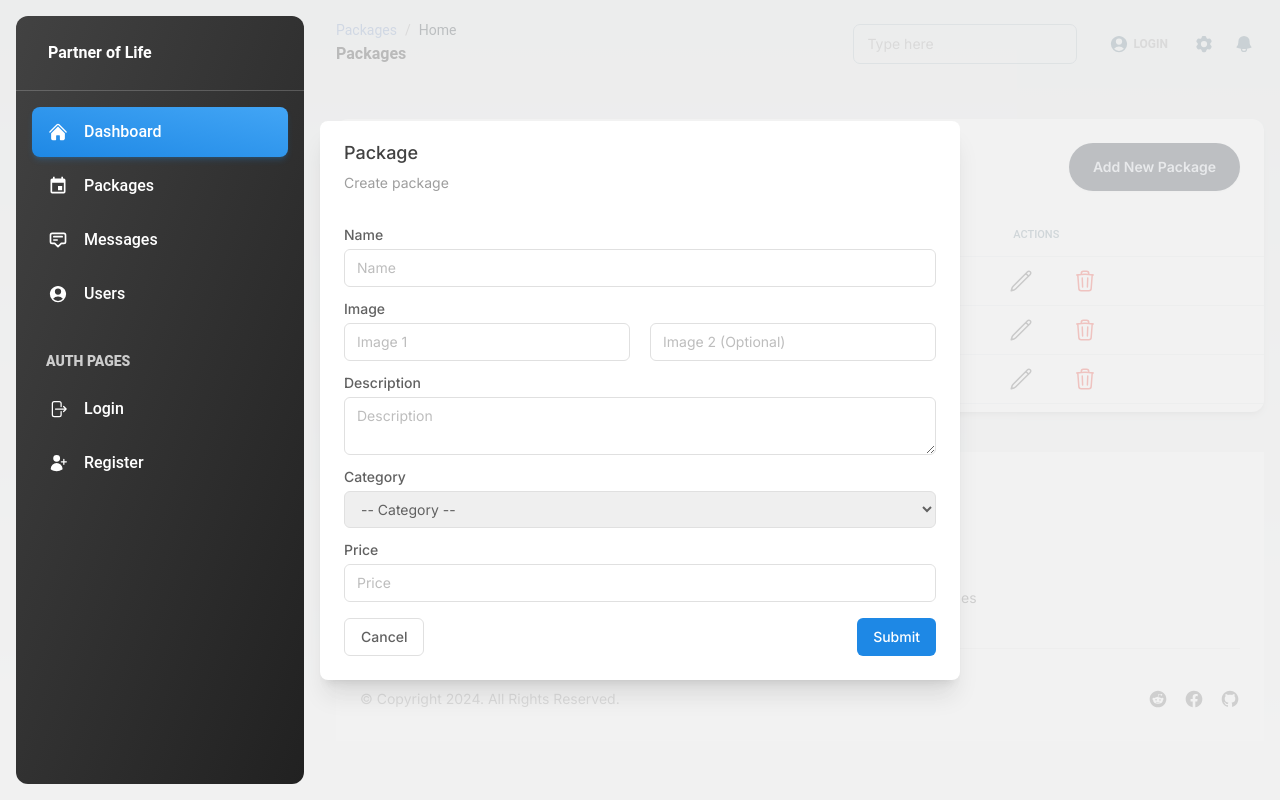
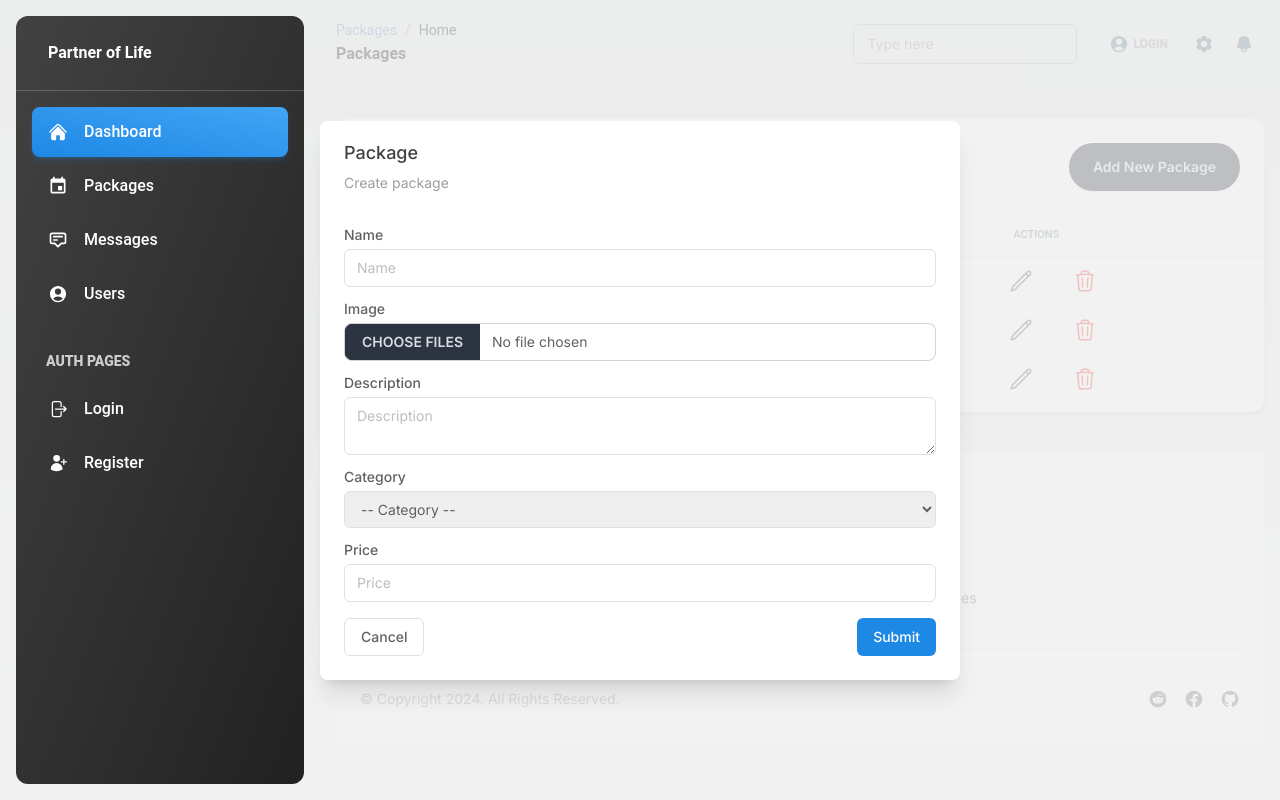
Before and after one commit to partner-life/front-end, a Next.js app in the folder my-app/: page /cms/packages in a window 1280 px wide. Both pictures are taken after a click on the button "Add New Package". Built offline with nearby package versions, Linux system fonts and the light colour scheme.

Commit message:
refactor image input

```diff
--- a/my-app/src/components/ModalFormPackage.jsx
+++ b/my-app/src/components/ModalFormPackage.jsx
@@ -4,7 +4,7 @@ import { useState } from "react";
 
 export default function ModalFormPackage({ ButtonName }) {
   const [isOpen, setIsOpen] = useState(false);
-  const weddingCategory = ["standard", "national", "international"];
+  const weddingCategory = ["regular", "VIP"];
 
   const openModal = () => {
     setIsOpen(true);
@@ -78,14 +78,9 @@ export default function ModalFormPackage({ ButtonName }) {
                   </label>
                   <div className="flex gap-5">
                     <input
-                      type="text"
-                      placeholder="Image 1"
-                      className="block w-full mt-1 px-3 py-2 border border-gray-300 rounded-md focus:outline-none focus:ring-blue-500 focus:border-blue-500 sm:text-sm"
-                    />
-                    <input
-                      type="text"
-                      placeholder="Image 2 (Optional)"
-                      className="block w-full mt-1 px-3 py-2 border border-gray-300 rounded-md focus:outline-none focus:ring-blue-500 focus:border-blue-500 sm:text-sm"
+                      type="file"
+                      className="file-input file-input-bordered file-input-sm w-full h-[38px] mt-1"
+                      multiple
                     />
                   </div>
                   <label className="block mt-3 text-sm font-medium text-gray-700">
```
